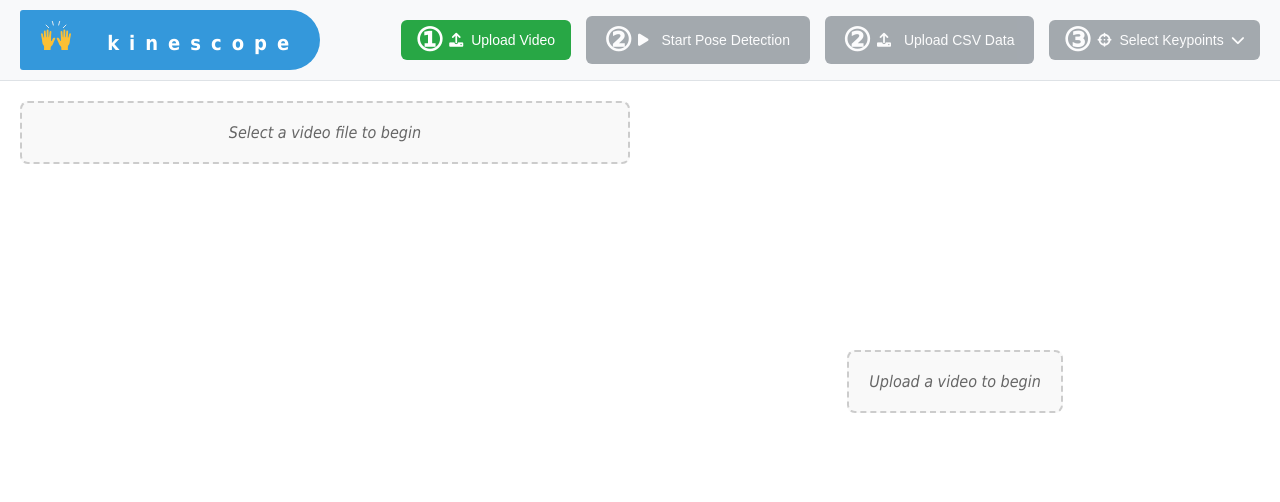
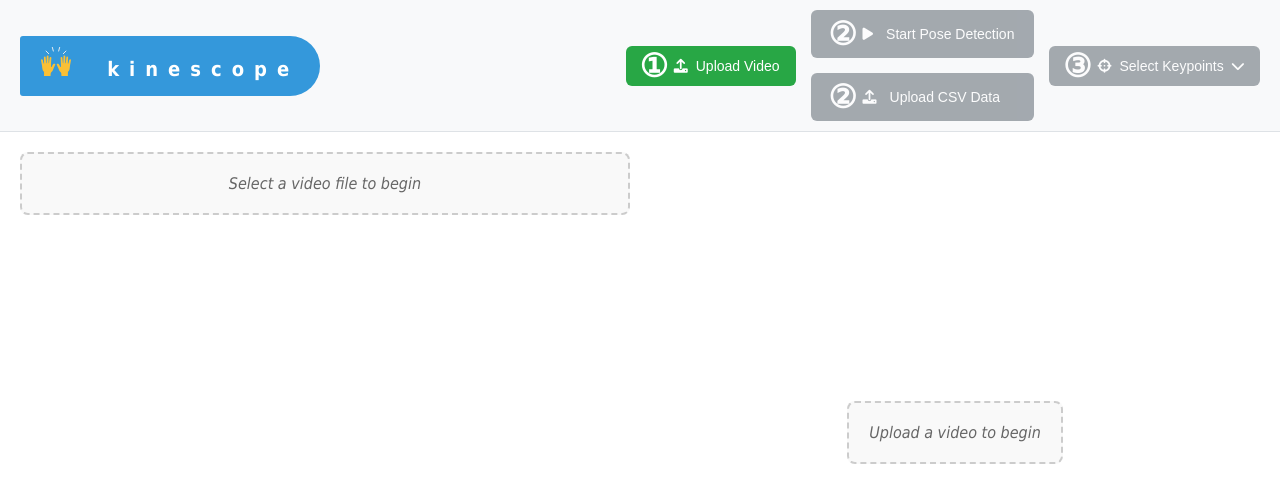
Before and after one commit to glick094/kinescope-svelte, a SvelteKit app: page / in a window 1280 px wide. Shown: the top 502 px of the page. Built offline with nearby package versions, Linux system fonts and the light colour scheme.

Commit message:
update button layout

```diff
--- a/src/App.svelte
+++ b/src/App.svelte
@@ -150,6 +150,10 @@
           processingProgress = 1.0;
           // Trigger reactivity
           poseData = poseData;
+          // Force immediate pose overlay redraw by nudging syncedTime
+          const currentSyncedTime = syncedTime;
+          syncedTime = currentSyncedTime + 0.001;
+          setTimeout(() => { syncedTime = currentSyncedTime; }, 10);
           console.log('PoseData updated:', poseData);
         },
         onError: (error: string) => {
@@ -177,6 +181,10 @@
     // Trigger reactivity
     poseData = poseData;
     processingProgress = 1.0;
+    // Force immediate pose overlay redraw by nudging syncedTime
+    const currentSyncedTime = syncedTime;
+    syncedTime = currentSyncedTime + 0.001;
+    setTimeout(() => { syncedTime = currentSyncedTime; }, 10);
     console.log('CSV data loaded into poseData:', poseData);
   }
 </script>
--- a/src/PoseProcessingPanel.svelte
+++ b/src/PoseProcessingPanel.svelte
@@ -14,6 +14,13 @@
 
   let csvFileInput: HTMLInputElement;
   let isUploadingCSV: boolean = false;
+  let csvFileName: string = '';
+  let processingComplete: boolean = false;
+
+  // Track when processing is complete
+  $: if (progress === 1.0 && !isProcessing) {
+    processingComplete = true;
+  }
 
   async function handleCSVUpload(event: Event) {
     const target = event.target as HTMLInputElement;
@@ -31,6 +38,7 @@
     try {
       const videoDuration = videoElement?.duration || 0;
       const result = await loadCSVFile(file, videoDuration);
+      csvFileName = file.name;
       onCSVUploaded(result);
       console.log('CSV uploaded successfully:', result);
     } catch (error) {
@@ -52,8 +60,10 @@
   <h3>Pose Detection</h3>
 
   <div class="controls">
+    <div class="button-stack">
+      <!-- Top position: Start/Stop/Progress/Filename -->
+      <div class="top-slot">
         {#if isProcessing}
-      <div class="processing-info">
           <div class="progress-container">
             <div class="progress-bar">
               <div class="progress-fill" style="width: {progress * 100}%"></div>
@@ -64,16 +74,12 @@
             <i class="fas fa-stop"></i>
             Stop Processing
           </button>
-      </div>
-    {:else if isUploadingCSV}
-      <div class="processing-info">
-        <div class="loading-message">
-          <i class="fas fa-spinner fa-spin"></i>
-          Loading CSV data...
-        </div>
+        {:else if csvFileName}
+          <div class="filename-display">
+            <i class="fas fa-file-csv"></i>
+            <span class="filename">{csvFileName}</span>
           </div>
         {:else}
-      <div class="button-group">
           <button
             on:click={onStartProcessing}
             class="control-btn start-btn"
@@ -84,6 +90,22 @@
             <i class="fas fa-play"></i>
             Start Pose Detection
           </button>
+        {/if}
+      </div>
+
+      <!-- Bottom position: Upload CSV/Complete message -->
+      <div class="bottom-slot">
+        {#if processingComplete && !csvFileName}
+          <div class="completion-message">
+            <i class="fas fa-check-circle"></i>
+            Pose detection completed!
+          </div>
+        {:else if isUploadingCSV}
+          <div class="loading-message">
+            <i class="fas fa-spinner fa-spin"></i>
+            Loading CSV data...
+          </div>
+        {:else}
           <button
             on:click={triggerCSVUpload}
             class="control-btn upload-btn"
@@ -94,8 +116,9 @@
             <i class="fas fa-upload"></i>
             Upload CSV Data
           </button>
+        {/if}
       </div>
-    {/if}
+    </div>
   </div>
 
   <!-- Hidden file input for CSV upload -->
@@ -106,13 +129,6 @@
     on:change={handleCSVUpload}
     style="display: none;"
   />
-
-  {#if progress > 0 && !isProcessing}
-    <div class="completion-message">
-      <i class="fas fa-check-circle"></i>
-      Pose detection completed!
-    </div>
-  {/if}
 </div>
 
 <style>
@@ -135,12 +151,19 @@
     gap: 15px;
   }
 
-
-  .processing-info {
+  .button-stack {
     display: flex;
     flex-direction: column;
     gap: 15px;
   }
+
+  .top-slot, .bottom-slot {
+    display: flex;
+    flex-direction: column;
+    gap: 10px;
+    min-height: 48px; /* Consistent height for buttons */
+  }
+
 
   .progress-container {
     display: flex;
@@ -217,11 +240,28 @@
     font-size: 16px;
   }
 
-  .button-group {
+  .filename-display {
     display: flex;
-    flex-direction: row;
-    gap: 15px;
     align-items: center;
+    gap: 8px;
+    padding: 12px 20px;
+    background: #f8f9fa;
+    border: 2px solid #e9ecef;
+    border-radius: 6px;
+    font-size: 14px;
+    font-weight: 500;
+    color: #495057;
+  }
+
+  .filename-display i {
+    color: #007bff;
+  }
+
+  .filename {
+    max-width: 200px;
+    overflow: hidden;
+    text-overflow: ellipsis;
+    white-space: nowrap;
   }
 
   .upload-btn {
```
Lines whose indentation alone changed are shown as unchanged.
